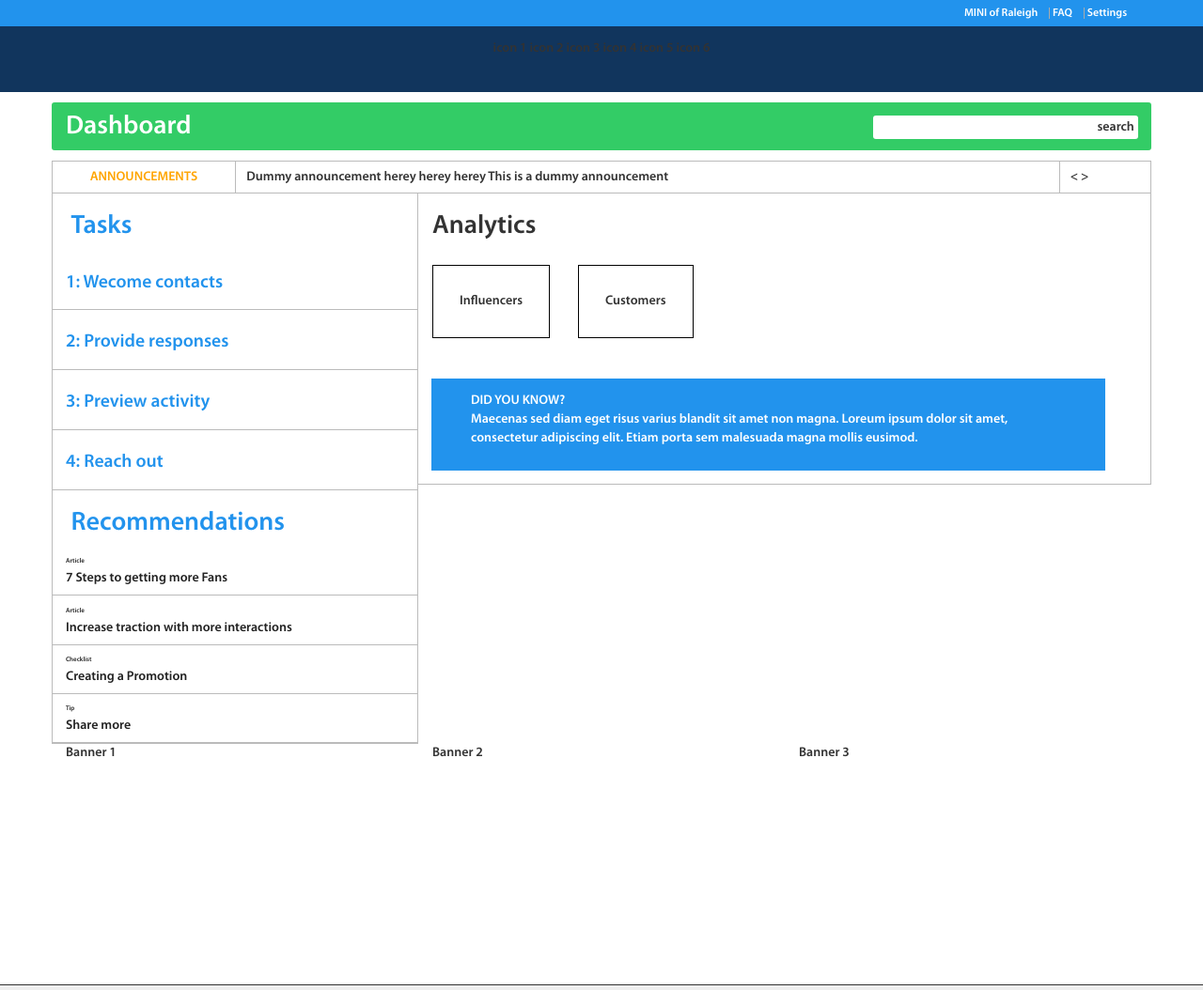
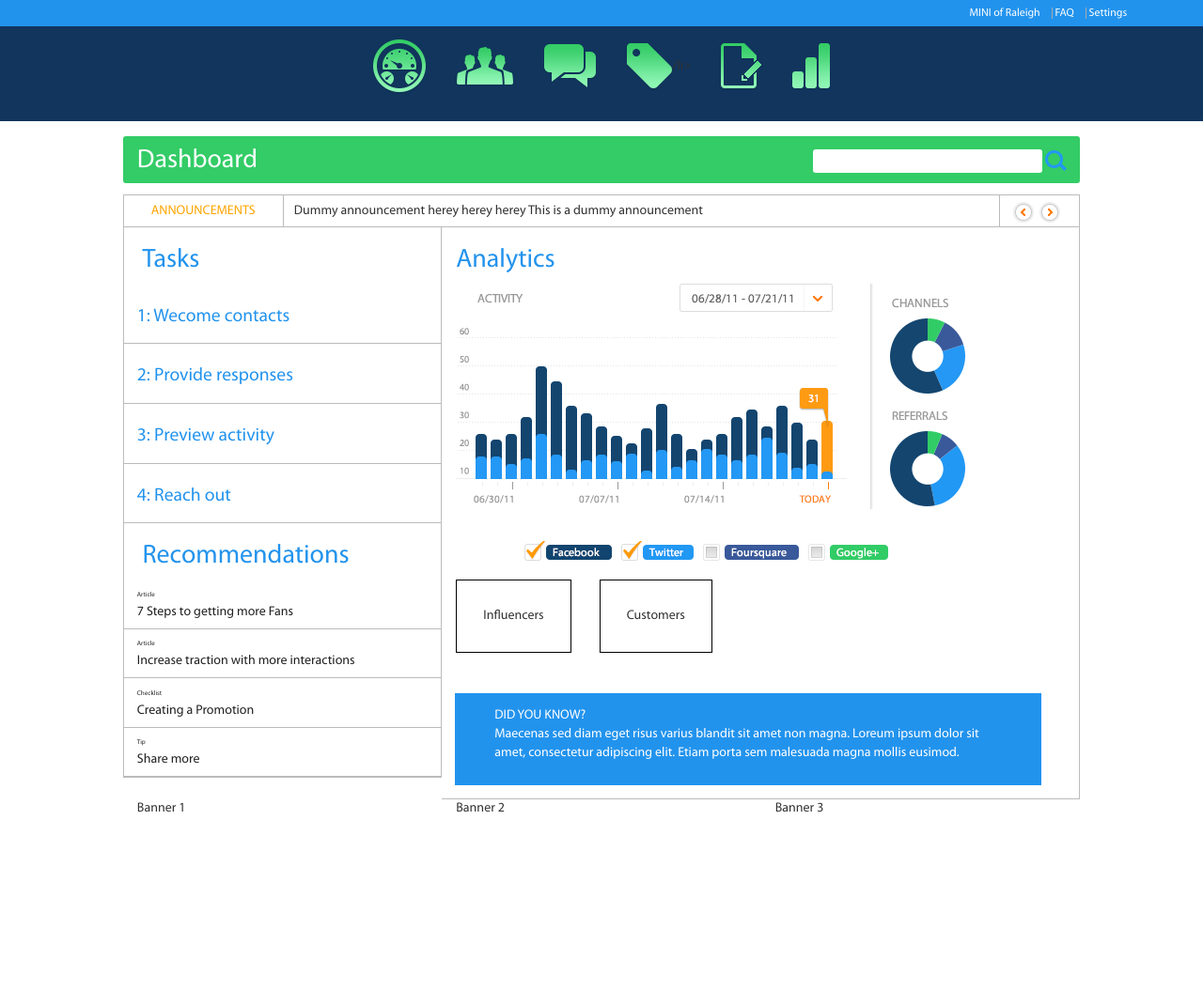
Before and after one commit to hgargan/j586-project1, a plain HTML site: page dist/bootstrapcssproject1.html in a window 1280 px wide. Shown: the top 1054 px of the page at 94% size. Drawn offline with Linux system fonts and the light colour scheme; files whose address does not match are found by name.

Commit message:
Beginning to add images and refine fonts.

```diff
--- a/dist/bootstrapcssproject1.html
+++ b/dist/bootstrapcssproject1.html
@@ -25,7 +25,12 @@
   <!-- Bootstrap -->
 <link href="css/bootstrap.min.css" rel="stylesheet">
 <link href="css/styles.css" rel="stylesheet">
-
+<style>
+    @font-face {
+    font-family: myriadH1;
+    src: url(fonts/myriad-pro/MYRIADPRO-REGULAR.OTF);
+}
+</style>
 
 </head>
 
@@ -40,24 +45,25 @@
         </div>
         <div class="row">
             <div class="col-xs-12 header icon-nav">
-                <li>icon 1</li>
-                <li>icon 2</li>
-                <li>icon 3</li>
-                <li>icon 4</li>
-                <li>icon 5</li>
-                <li>icon 6</li>
+                <li><a href="#"><img src="images/Application-Dashboard.png"/></a></li>
+                <li><a href="#"><img src="images/customersactive.png"/></a></li>
+                <li><a href="#"><img src="images/messagesactive.png"/></a></li>
+                <li><a href="#"><img src="images/promotionsactive.png"/></a>/li>
+                <li><a href="#"><img src="images/pagecreatoractive.png"/></a></li>
+                <li><a href="#"><img src="images/analyticsactive.png"/></a></li>
             </div>
         </div>
     <div class="container">
         <div class="row">
             <div class="col-xs-12 col-sm-8 page-title"><h1>Dashboard</h1></div>
-            <div class="col-xs-12 col-sm-4 search-box"><form><input type="text" name="search" align="right" value="search"></form></div>
+            <div class="col-xs-12 col-sm-4 search-box"><form><input type="text" name="search" align="right">
+                <img class="search-icon" src="images/searchicon.png" ></form></div>
         </div>
         <div class="content">
             <div class="row">
                 <div class="col-xs-4 col-md-2 announcements-title">ANNOUNCEMENTS</div>
                 <div class="col-xs-8 col-md-9 announcements">Dummy announcement herey herey herey This is a dummy announcement</div>
-                <div class="col-xs-0 col-md-1 announcements-nav"> < > </div>
+                <div class="col-xs-0 col-md-1 announcements-nav"><img src="images/announcementicons.png"/></div>
             </div>
             <div class="row">
                 <div class="col-xs-12 col-md-4 sidebar-left">
@@ -76,6 +82,7 @@
                     </div>
                 </div>
                 <div class="col-xs-12 col-md-8 main-content"><h1>Analytics</h1>
+                    <img src="images/activitygraph.png"/>
                     <div class="row">
                         <div class="col-xs-12 col-sm-6 nested-box">Influencers</div>
                         <div class="col-xs-12 col-sm-6 nested-box">Customers</div>
--- a/dist/css/styles.css
+++ b/dist/css/styles.css
@@ -7,15 +7,15 @@
     display: inline;
 }
 
+*/
+.container {
+    width: 78%;
+    border: 5px #eee;
+    padding: 5px;
 
-.container {
-    width: 85%;
-    border: 1px solid black;
-    background-color: black;
 
 }
 
-*/
 
 @font-face {
     font-family: myriadH1;
@@ -42,7 +42,8 @@ li {
 h1 {
     font-size: 2em;
     font-weight: 300;
-    font-family: myriadH1, sans-serif;
+    font-family: 'myriadH1', sans-serif;
+    color: #2293ed;
 }
 
 h2 {
@@ -74,7 +75,7 @@ h2 {
 .icon-nav {
     display: inline;
     text-align: center;
-    height: 5em;
+    height: 7.2em;
     width: 100%;
     background-color: #11355D;
     padding-top: 1em;
@@ -84,6 +85,8 @@ h2 {
 .icon-nav li {
     display: inline;
     list-style-type: none;
+    padding: 1em;
+    scale: 80%;
 }
 
 .page-title {
@@ -100,6 +103,7 @@ h2 {
 .page-title h1 {
     vertical-align: middle;
     line-height: .45em;
+    color: white;
 
 }
 
@@ -151,7 +155,9 @@ input {
     border: 1px solid #bbb;
     border-left: none;
     height: 2.5em;
-    padding: .5em 0 .8em .8em;
+    padding: .5em 1.25em 0em .8em;
+    text-align: center;
+
 }
 
 .sidebar-left {
```
Also changed, not shown: dist/images/Application-Dashboard.png (added), dist/images/activitygraph.png (added), dist/images/analyticsactive.png (added), dist/images/announcementicons.png (added), dist/images/customersactive.png (added), dist/images/messagesactive.png (added), dist/images/pagecreatoractive.png (added), dist/images/promotionsactive.png (added), dist/images/searchicon.png (added), dist/images/settingstaskicon.png (added), 1 other file.
